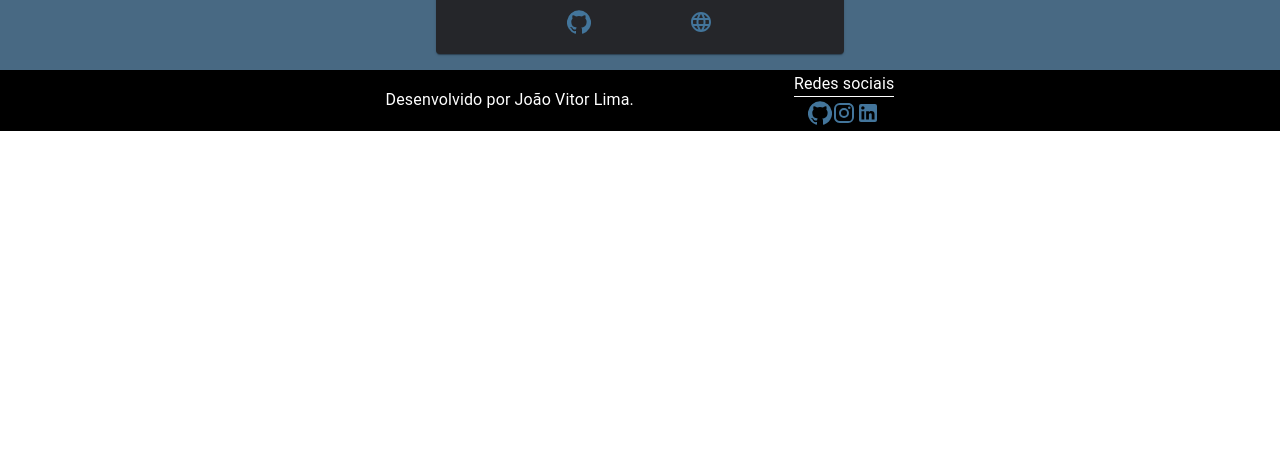
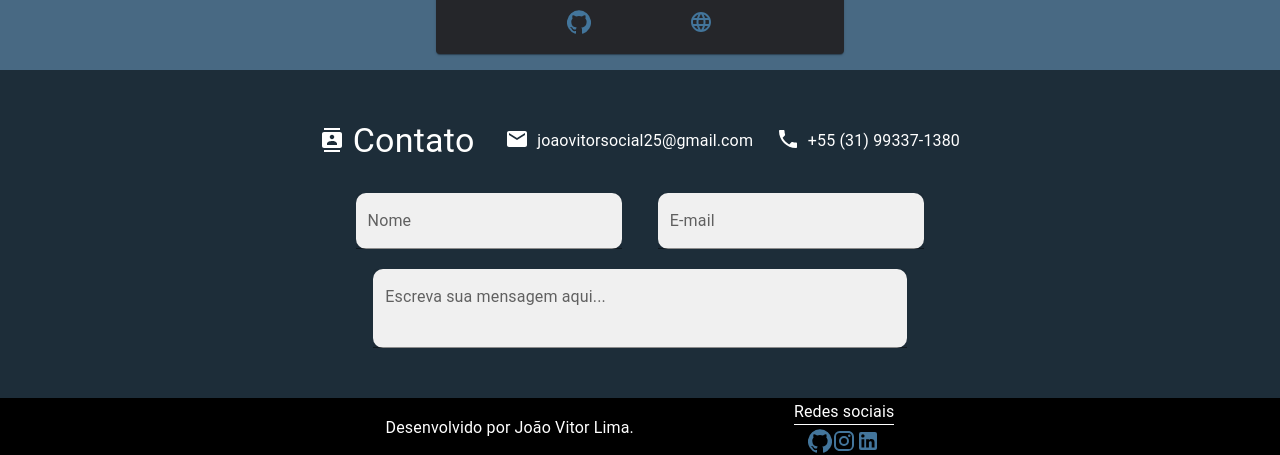
Before and after one commit to JVitor25/Portifolio, a React (Create React App) app: page / in a window 1280 px wide. Shown: the part 3689-4144 px from the top of the page. Before the commit the page ends 3820 px from the top, so only its background shows below. Built offline with nearby package versions, Linux system fonts and the light colour scheme.

Commit message:
Seção Contato

```diff
--- a/src/App.tsx
+++ b/src/App.tsx
@@ -4,6 +4,7 @@ import React from 'react';
 import './App.css';
 import Footer from './components/estaticos/Footer/Footer';
 import Navbar from './components/estaticos/Navbar/Navbar';
+import Contato from './components/sections/contato/Contato';
 import Habilidades from './components/sections/habilidades/Habilidades';
 import Home from './components/sections/home/Home';
 import Projetos from './components/sections/projetos/Projetos';
@@ -30,6 +31,9 @@ function App() {
         <Box className="gridItem-App" sx={{ backgroundColor: "#486983" }} id="Projetos">
           <Projetos />
         </Box>
+        <Box className="gridItem-App" sx={{ backgroundColor: "#1D2D39" }} id="Contato">
+          <Contato />
+        </Box>
       </Grid>
       <Footer />
     </div >
--- /dev/null
+++ b/src/components/sections/contato/Contato.css
@@ -0,0 +1,28 @@
+.GridContainerContato {
+    padding-top: 50px;
+    padding-bottom: 50px;
+    color: white;
+}
+
+.teste {
+    background-color: aqua !important;
+}
+
+.Campo-Nome {
+    background-color: white;
+    border-radius: 10px;
+    width: 100%;
+    margin-top: 15px;
+    /* margin-inline: 10px; */
+}
+
+.Campo-Texto {
+    display: "flex";
+    justify-content: "center";
+    align-items: "center";
+    background-color: white;
+    border-radius: 10px;
+    width: 100%;
+    min-width: 219px;
+    margin-top: 20px;
+}
--- /dev/null
+++ b/src/components/sections/contato/Contato.tsx
@@ -0,0 +1,98 @@
+import { Typography } from '@material-ui/core';
+import { Box, Grid, TextField } from '@mui/material';
+import React from 'react'
+import EmailIcon from '@mui/icons-material/Email';
+import PhoneIcon from '@mui/icons-material/Phone';
+import ContactsIcon from '@mui/icons-material/Contacts';
+import "./Contato.css";
+
+function Contato() {
+    return (
+        <>
+            <Grid className="GridContainerContato"
+                container
+                direction="column"
+                justifyContent="center"
+                alignItems="center"
+                xs={11}
+                sm={11}
+                md={8}
+                lg={6}
+            >
+                <Grid
+                    item
+                    container
+                    justifyContent={{ xs: "center", sm: "space-between" }}
+                    alignItems="center"
+                    rowSpacing={{ xs: 2, sm: 0 }}
+                    direction={{ xs: "column", sm: "row" }}
+                    xs>
+                    <Grid item >
+                        <Box display="flex" paddingRight={1}>
+                            <Typography variant="h4"> <ContactsIcon /> Contato </Typography>
+                        </Box>
+                    </Grid>
+                    <Grid item >
+                        <a href="mailto:joaovitorsocial25@gmail.com" target="_blank" className="text-decoration-none">
+                            <Box display="flex">
+                                <Box paddingRight={1}><EmailIcon /></Box>
+                                <Typography variant="subtitle1"> joaovitorsocial25@gmail.com </Typography>
+                            </Box>
+                        </a>
+                    </Grid>
+                    <Grid item >
+                        <a href="https://api.whatsapp.com/send?phone=5531993371380" target="_blank" className="text-decoration-none">
+                            <Box display="flex">
+                                <Box paddingRight={1}><PhoneIcon /></Box>
+                                <Typography variant="subtitle1"> +55 (31) 99337-1380 </Typography>
+                            </Box>
+                        </a>
+                    </Grid>
+                </Grid>
+                <Grid
+                    item
+                    container
+                    marginTop={2}
+                    justifyContent={{ xs: "center", sm: "space-evenly" }}
+                    alignItems="center"
+                    direction={{ xs: "column", sm: "row" }}
+                    xs>
+                    <Grid item xs={5}>
+                        <Box className="Campo-Nome">
+                            <TextField id="filled-basic" label="Nome" variant="filled" fullWidth />
+                        </Box>
+                    </Grid>
+                    <Grid item xs={5}>
+                        <Box className="Campo-Nome">
+                            <TextField id="filled-basic" label="E-mail" variant="filled" fullWidth />
+                        </Box>
+                    </Grid>
+                </Grid>
+                <Grid
+                    item
+                    container
+                    justifyContent="center"
+                    alignItems="center"
+                    direction={{ xs: "column", sm: "row" }}
+                    xs>
+                    <Grid item xs={10}>
+                        <Box className="Campo-Texto">
+                            <TextField
+                                id="filled-multiline-flexible"
+                                label="Escreva sua mensagem aqui..."
+                                multiline
+                                rows={2}
+                                maxRows={4}
+                                variant="filled"
+                                fullWidth
+                            />
+                        </Box>
+                    </Grid>
+                </Grid>
+            </Grid>
+
+        </>
+    )
+}
+
+export default Contato
--- a/src/components/sections/projetos/Projetos.tsx
+++ b/src/components/sections/projetos/Projetos.tsx
@@ -45,7 +45,6 @@ function Projetos() {
                             maxheight: 400,
                         },
                         justifyContent: "center",
-                        // backgroundColor: "bisque"
                     }}>
                         {projetos.map(projeto =>
                             <Card sx={{ maxWidth: 500, backgroundColor: "#25262A", color: "white" }}>
```
